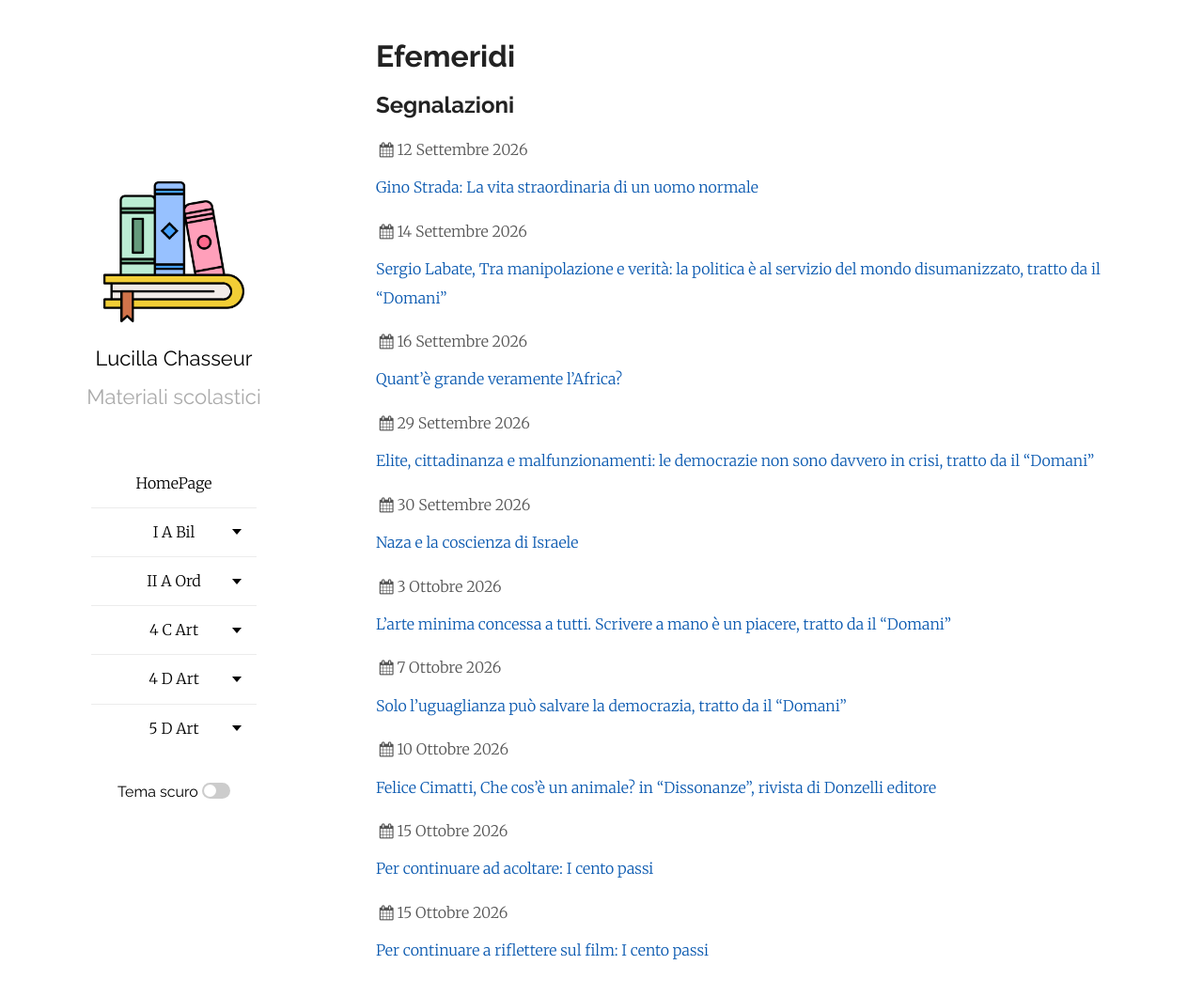
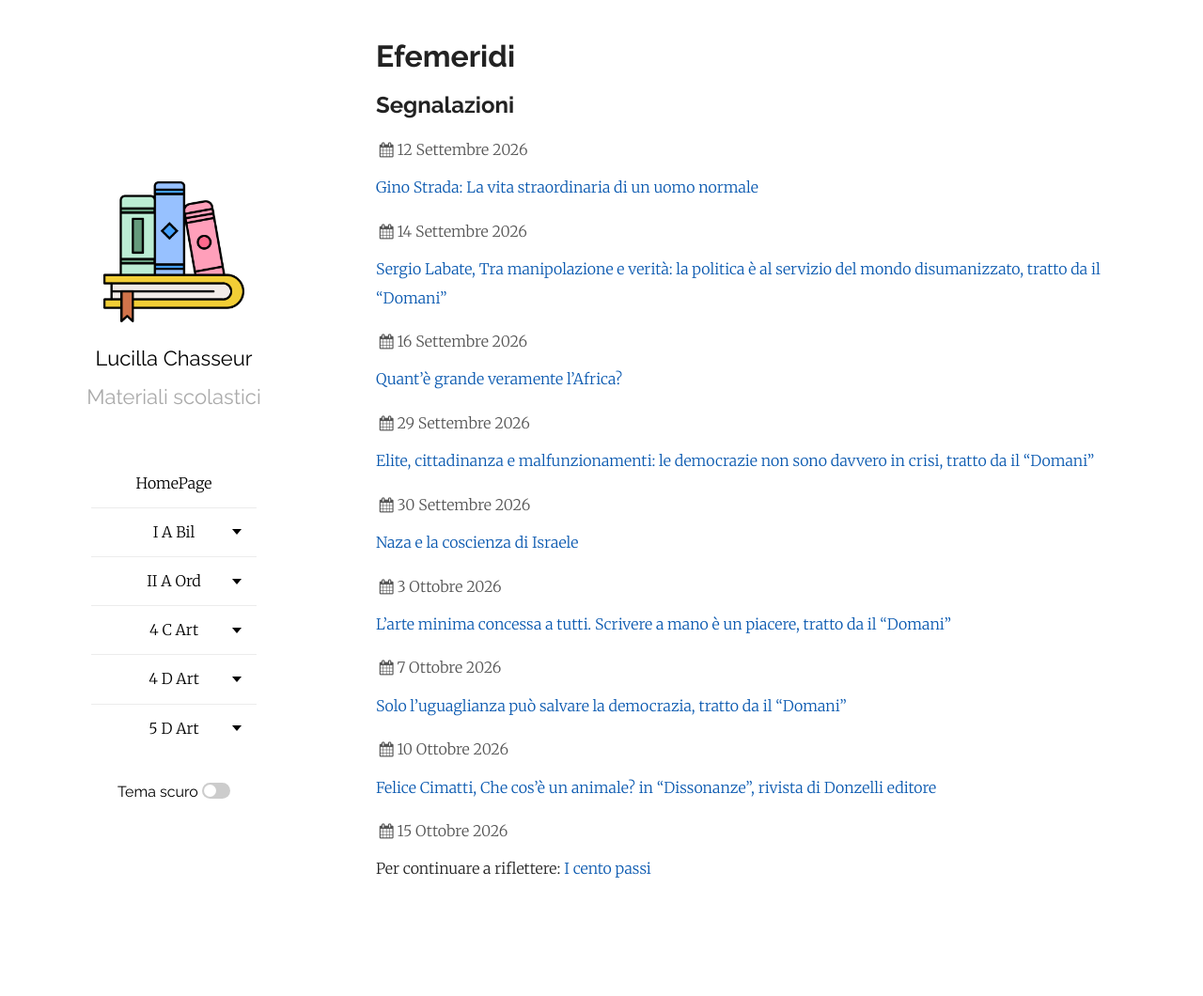
Before and after one commit to efemeridi/efemeridi.github.io, a Jekyll site: the page built from index.md, in a window 1280 px wide and 1072 px high. Shown: the top 1060 px of the window at 94% size. Built offline with Jekyll 4.4.1, drawn with Linux system fonts in a browser that asks for light colours; our own code applies the rules of GitHub Pages for plain Markdown files.

Commit message:
Proposta cento passi

```diff
--- a/index.md
+++ b/index.md
@@ -40,8 +40,4 @@ layout: page
 
 <div class="post-date"><i class="icon-calendar"></i>15 Ottobre 2026</div>
 
-[Per continuare ad acoltare: I cento passi](https://www.youtube.com/watch?v=KUpcxdg2Iqs)
-
-<div class="post-date"><i class="icon-calendar"></i>15 Ottobre 2026</div>
-
-[Per continuare a riflettere sul film: I cento passi](/materiali/segnalazioni/cento_passi_OP_LICAM.pdf/)
+Per continuare a riflettere: [I cento passi](materiali/segnalazioni/cento_passi)
```
Also changed, not shown: materiali/segnalazioni/cento_passi.md (added, +5 -0 lines).
